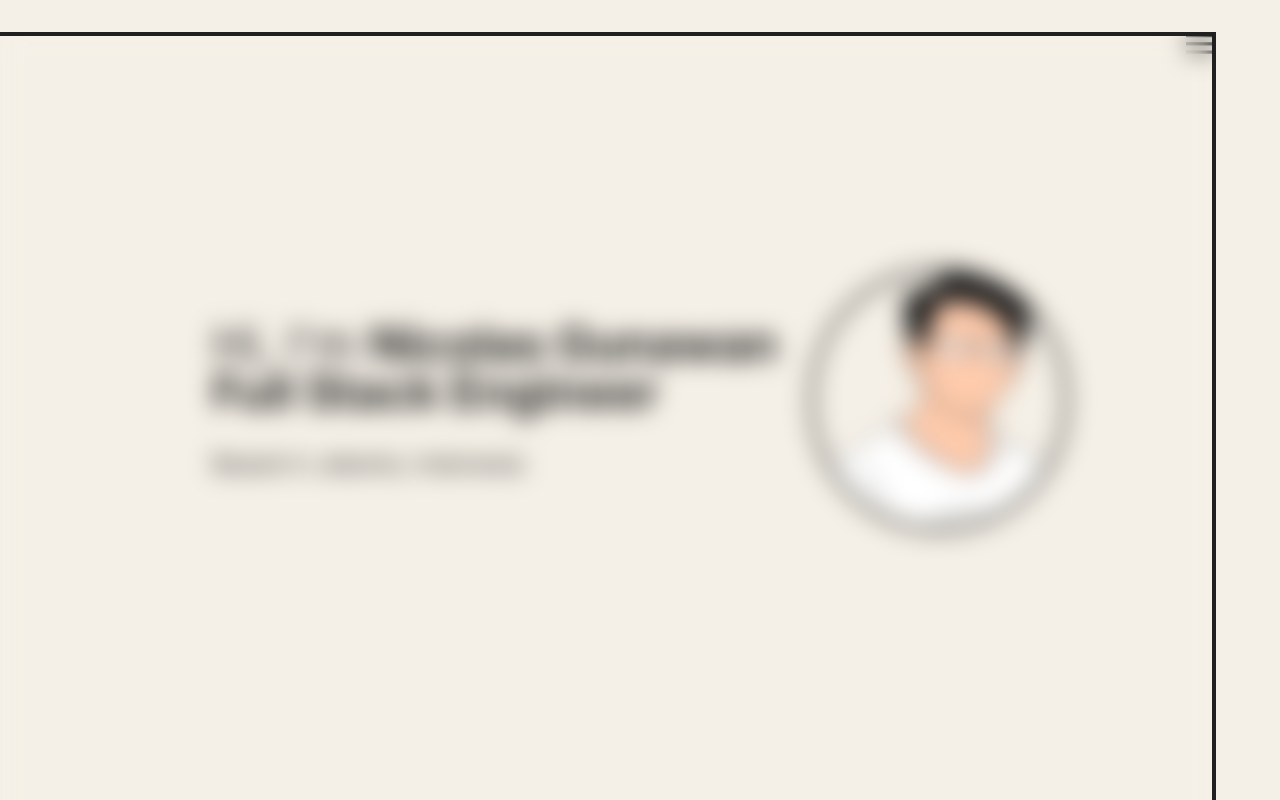
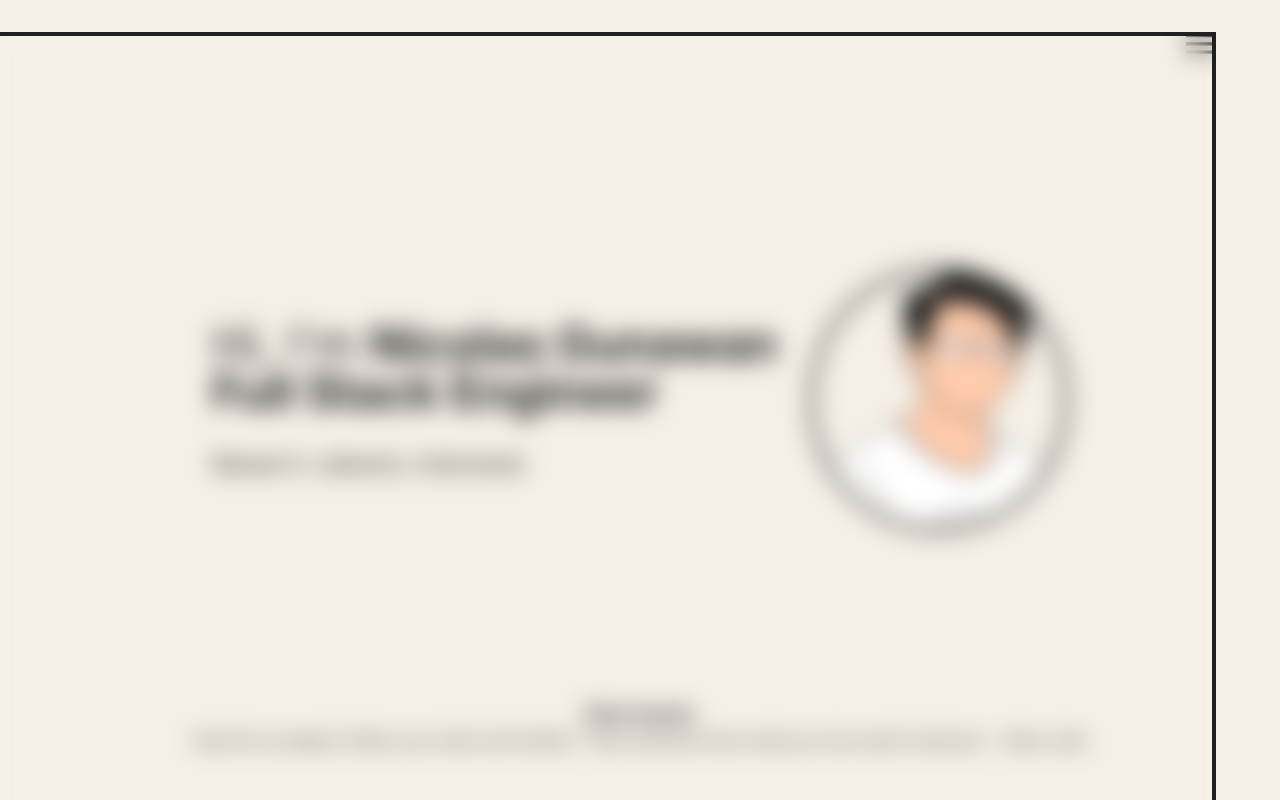
Before and after one commit to nicolasgunawan22/personal-site-client, a Next.js app: page / in a window 1280 px wide. Shown: the top 800 px of the page. Built offline with nearby package versions, Linux system fonts and the light colour scheme.

Commit message:
feat: daily qoutes home page

```diff
--- a/pages/index.tsx
+++ b/pages/index.tsx
@@ -16,7 +16,7 @@ const Home: NextPage = () => {
       </Head>
 
       <Container>
-        <section id="#" className="min-h-screen flex justify-center items-center gap-8">
+        <section id="#" className="relative min-h-screen flex justify-center items-center gap-8">
           <div className="flex flex-col justify-start items-start gap-8">
             <h1 className="text-5xl text-left">
               Hi, I&apos;m <span className="font-bold">Nicolas Gunawan</span><br />
@@ -35,7 +35,12 @@ const Home: NextPage = () => {
               height={250}
             />
           </div>
+          <div className="absolute bottom-0 mb-12 text-center">
+            <h5 className="text-lg font-bold">Daily Quotes</h5>
+            <p>Have the courage to follow your heart and intuition. They somehow know what you truly want to become. - Steve Jobs</p>
+          </div>
         </section>
+
         <section id="#project" className="min-h-screen flex flex-col justify-center items-start gap-8">
           <List
             title="personal"
```
